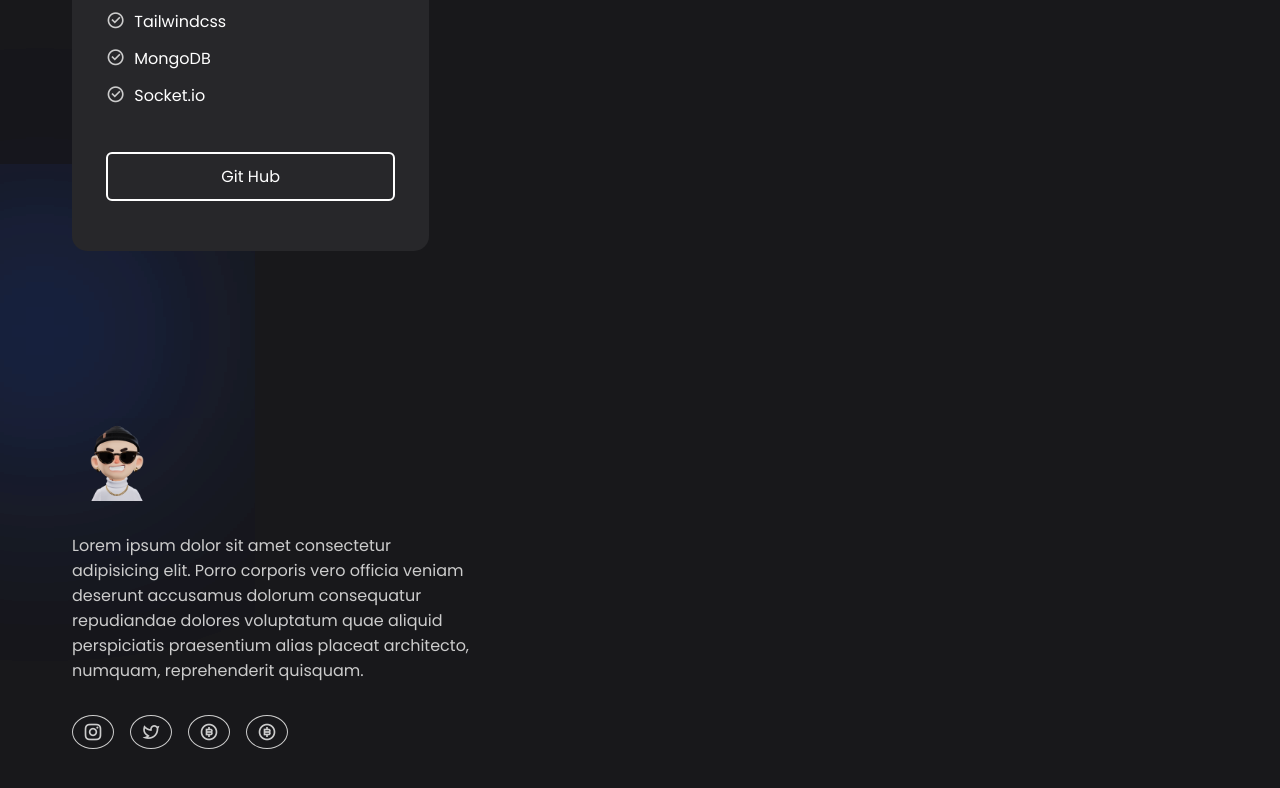
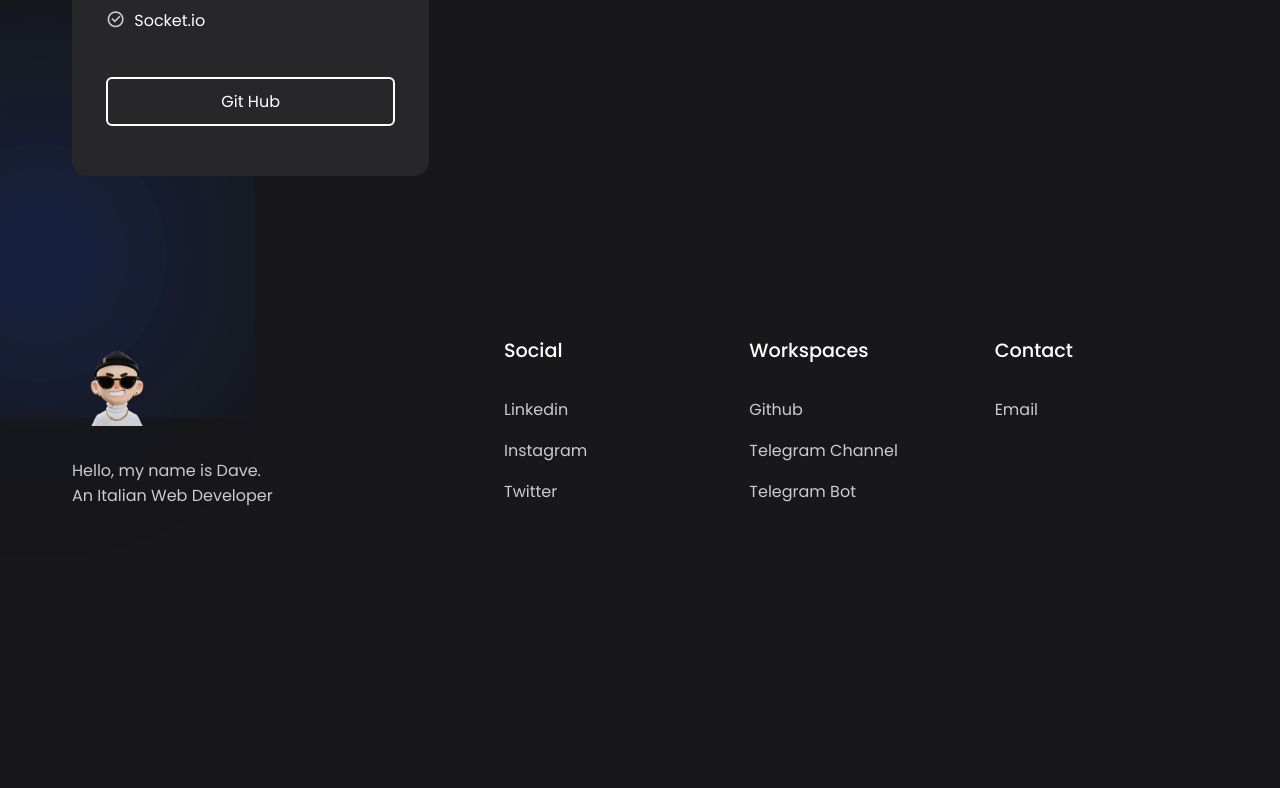
Before and after one commit to daveinthahood/dave.dev, a website: page index.html in a window 1280 px wide. Shown: the part 2885-3673 px from the top of the page. After the commit the page ends 3505 px from the top, so only its background shows below. Drawn offline with nearby package versions, Linux system fonts and the light colour scheme.

Commit message:
fix footer

```diff
--- a/index.html
+++ b/index.html
@@ -90,7 +90,7 @@
         <h2 class="header">
             MY PROJECT
         </h2>
-        <p class="sub-header"> Lorem, ipsum dolor sit amet consectetur adipisicing elit. Aliquam veniam sint inventore cumque quos fuga tenetur mollitia possimus harum in magnam reprehenderit quae, voluptas voluptatum natus at, accusamus assumenda rem.</p>
+        <p class="sub-header"> In this section you will find some of the projects I have done .</p>
         <div class="pricing">
             <div class="card">
                 <span class="icons"> <i class="ri-window-line"></i> </span>
@@ -158,19 +158,32 @@
             <div class="logo">
                 <img src="image.png" alt="logo">
             </div>
-            <p>
-                Lorem ipsum dolor sit amet consectetur adipisicing elit. Porro corporis vero officia veniam deserunt accusamus dolorum consequatur repudiandae dolores voluptatum quae aliquid perspiciatis praesentium alias placeat architecto, numquam, reprehenderit quisquam.
-            </p>
-            <div class="socials">
-                <a href=""> <i class="ri-instagram-line"> </i> </a>
-                <a href=""> <i class="ri-twitter-line"></i> </a>
-                <a href=""> <i class="ri-bit-coin-line"></i> </a>
-                <a href=""> <i class="ri-bit-coin-line"></i> </a>
-            </div>
+            <p> Hello, my name is Dave. <br> An Italian Web Developer</p>
         </div>
 
+        <div class="column">
+            <h4> Social  </h4>
+            <a href="https://www.linkedin.com/in/davide-simone-a2823619a?"> Linkedin </a>
+            <a href="https://instagram.com/whoisdaaave?igshid=NTc4MTIwNjQ2YQ=="> Instagram </a>
+            <a href="https://twitter.com/daveinthahood"> Twitter </a>
+        </div>
 
+        <div class="column">
+            <h4> Workspaces </h4>
+            <a href="https://github.com/daveinthahood"> Github </a>
+            <a href="https://t.me/whoisdaaave"> Telegram Channel </a>
+            <a href="https://t.me/whoisdave"> Telegram Bot </a>
+        </div>
+
+        <div class="column">
+            <h4> Contact </h4>
+            <a href="davidesimone96@icloud.me"> Email </a>
+        </div>
     </footer>
+
+    <div class="copyrigh">
+
+    </div>
 
     <style src="script.js"></style>
 </body>
--- a/stule.css
+++ b/stule.css
@@ -343,6 +343,7 @@ footer .column .socials {
     display: flex;
     align-items: center;
     gap: 1rem;
+    text-align: center;
 }
 
 footer .column .socials a{
```
